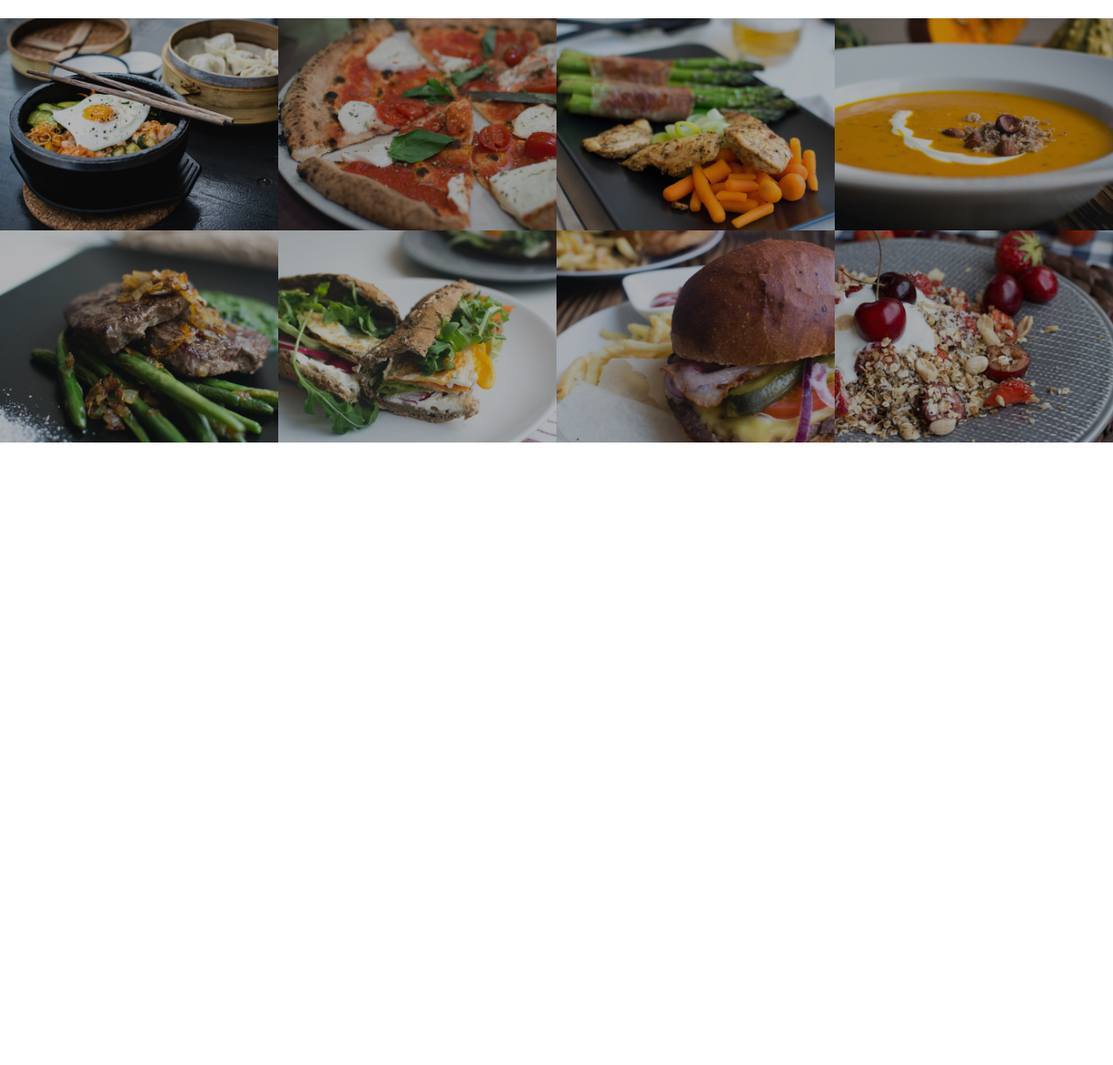
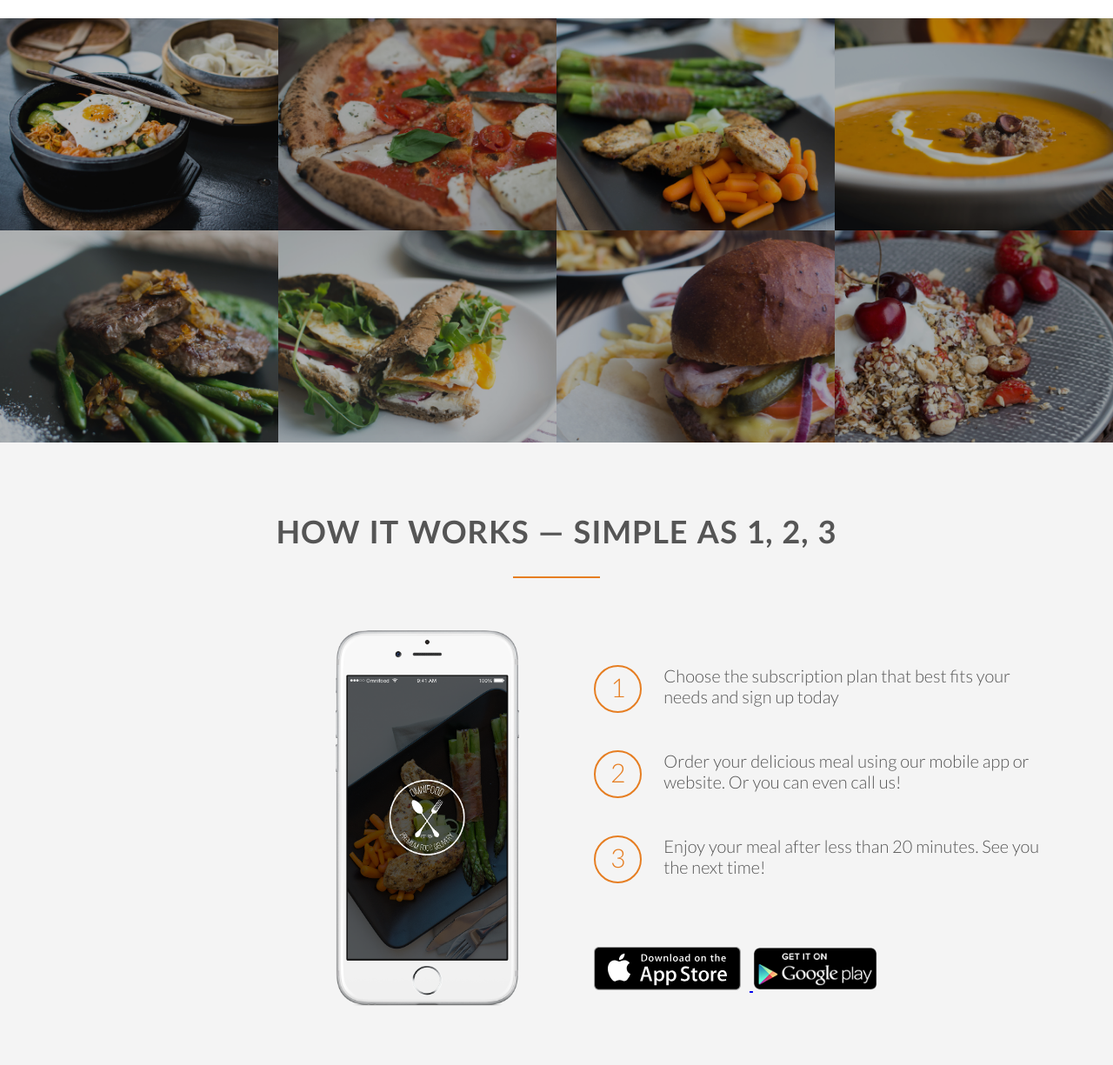
Before and after one commit to machariamwangi/omini-food, a plain HTML site: page index.html in a window 1280 px wide. Shown: the part 1457-2682 px from the top of the page at 87% size. Before the commit the page ends 1966 px from the top, so only its background shows below. Drawn offline with Linux system fonts and the light colour scheme; files whose address does not match are found by name.

Commit message:
how it works section

```diff
--- a/index.html
+++ b/index.html
@@ -69,7 +69,7 @@
 
   </section>
   <section class="section-meals">
-    <ul class="meals-showcase">
+    <ul class="meals-showcase clearfix ">
       <li>
         <figure class="meal-photo">
           <img src="resources/img/1.jpg" alt="Korean bibimbap with egg and vegetables">
@@ -91,7 +91,7 @@
         </figure>
       </li>
     </ul>
-    <ul class="meals-showcase">
+    <ul class="meals-showcase clearfix ">
       <li>
         <figure class="meal-photo">
           <img src="resources/img/5.jpg" alt="Korean bibimbap with egg and vegetables">
@@ -114,6 +114,37 @@
       </li>
     </ul>
   </section>
+  <section class="section-steps">
+    <div class="row">
+      <h2>How it works &mdash; Simple as 1, 2, 3</h2>
+    </div>
+    <div class="row">
+      <div class="col span-1-of-2 steps-box">
+        <img src="resources/img/app-iPhone.png" alt="ominifood on iphone" class="app-screen">
+      </div>
+      <div class="col span-1-of-2 steps-box">
+        <div class="works-step">
+          <div>1</div>
+          <p>Choose the subscription plan that best fits your needs and sign up today</p>
+        </div>
+        <div class="works-step">
+          <div>2</div>
+          <p>Order your delicious meal using our mobile app or website. Or you can even call us!</p>
+        </div>
+        <div class="works-step">
+          <div>3</div>
+          <p>Enjoy your meal after less than 20 minutes. See you the next time!</p>
+        </div>
+        <a href="#" class="btn-app">
+          <img src="resources/img/download-app.svg" alt="App store">
+        </a>
+        <a href="#" class="btn-app">
+          <img src="resources/img/download-app-android.png" alt="App store">
+        </a>
+      </div>
+    </div>
+
+  </section>
 
 </body>
 
--- a/resources/css/styles.css
+++ b/resources/css/styles.css
@@ -17,6 +17,14 @@ html {
   font-size: 20px;
   text-rendering: optimizeLegibility;
 
+}
+.clearfix {zoom:1}
+.clearfix:after {
+  content: '.';
+  clear: both;
+  display: block;
+  height: 0;
+  visibility: hidden;
 }
 
 /* ----------------------------- */
@@ -226,3 +234,53 @@ header {
 transform: scale(1.03);
 opacity: 1;
 }
+
+/* ----------------------------- */
+/* HOW IT WORKS */
+/* -------*/
+
+.section-steps {
+    background-color: #f4f4f4;
+}
+.steps-box:first-child{
+   text-align: right;
+   padding-right: 3%;
+   margin-top: 30px;
+}
+.steps-box:last-child{
+  padding-left: 3%;
+  margin-top: 70px;
+}
+.app-screen{
+  width: 40%;
+
+}
+.app-screen {
+  margin-bottom: 50px;
+}
+.works-step:last-of-type {
+  margin-bottom: 80px;
+}
+
+.works-step div {
+  color: #e67e22;
+  border: 2px solid #e67e22;
+  display: inline-block;
+  border-radius: 50%;
+  height: 55px;
+  width: 55px;
+  text-align: center;
+  padding: 5px;
+  float: left;
+  font-size: 150%;
+  margin-right: 25px;
+}
+.works-step {
+  margin-bottom: 50px;
+}
+
+.btn-app img {
+  height: 50px;
+  width: auto;
+  margin-right: 10px;
+}
```
